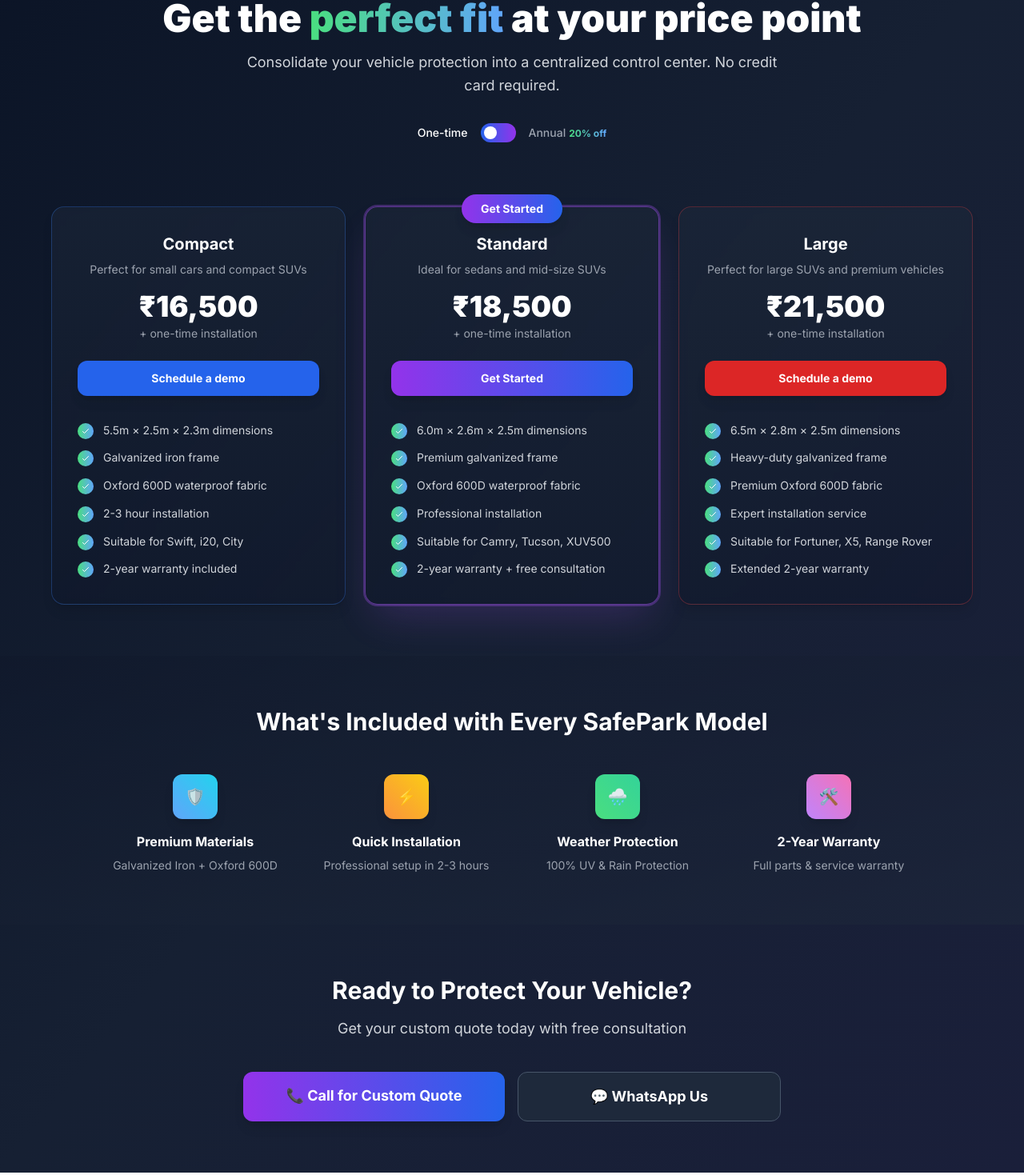
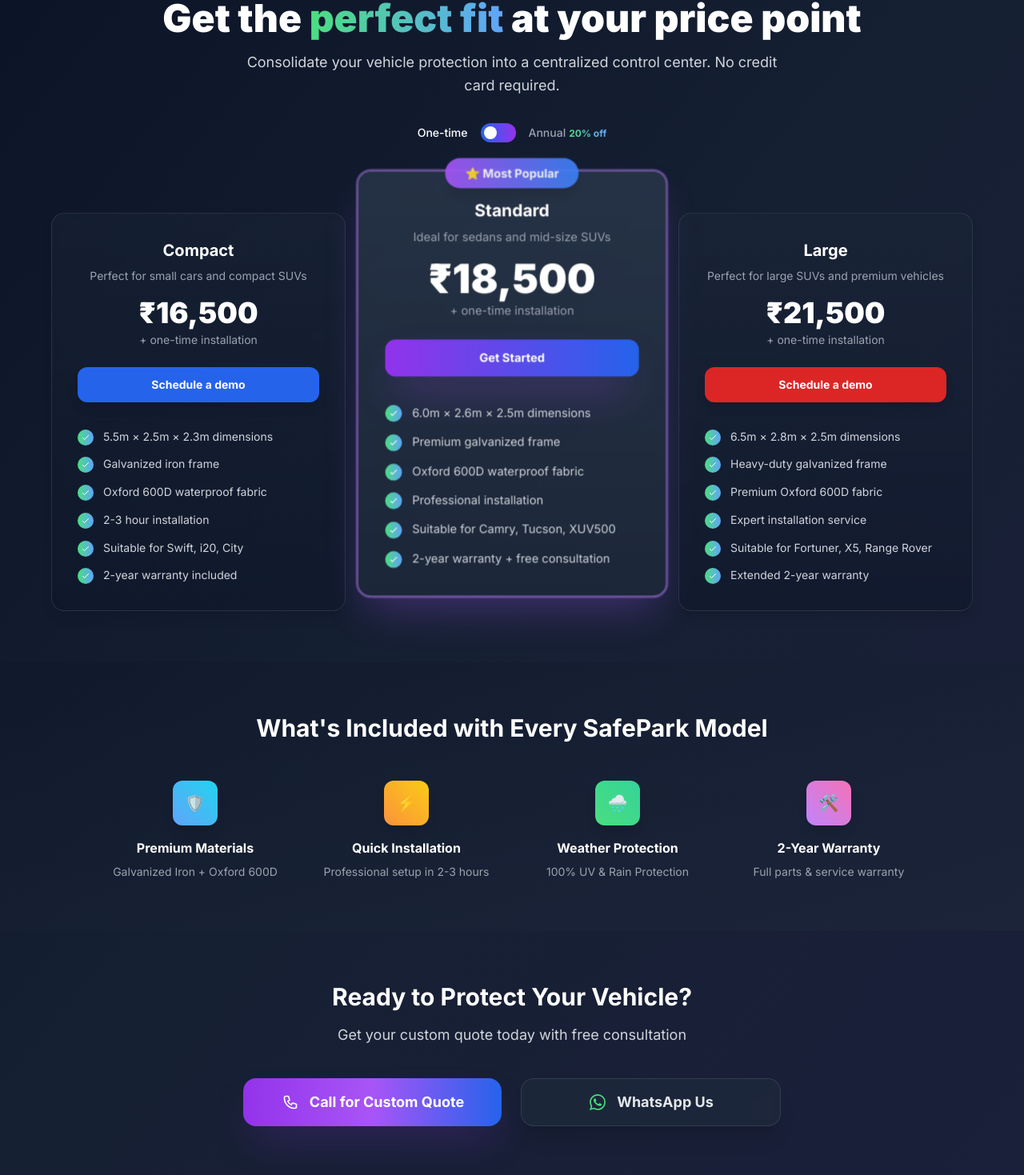
Before and after one commit to skillmates07-stack/safepark-website, a Next.js app: page /pricing in a window 1280 px wide. Shown: the part 169-1638 px from the top of the page at 80% size. Built offline with nearby package versions, Linux system fonts and the light colour scheme.

Commit message:
Update page.tsx

```diff
--- a/src/app/pricing/page.tsx
+++ b/src/app/pricing/page.tsx
@@ -106,36 +106,36 @@ export default function PricingPage() {
         </div>
       </section>
 
-      {/* PRICING CARDS */}
+      {/* ELEVATED PRICING CARDS */}
       <section className="px-4 lg:px-8 pb-16">
         <div className="max-w-6xl mx-auto">
-          <div className="grid grid-cols-1 md:grid-cols-3 gap-6">
-            {pricingPlans.map((plan) => (
+          <div className="grid grid-cols-1 md:grid-cols-3 gap-6 items-end">
+            {pricingPlans.map((plan, index) => (
               <div
                 key={plan.id}
-                className={`relative bg-gradient-to-b from-slate-800/50 to-slate-900/50 backdrop-blur-sm border rounded-2xl p-8 hover:scale-[1.02] transition-all duration-300 ${
+                className={`relative backdrop-blur-sm border rounded-2xl p-8 transition-all duration-300 ${
                   plan.popular
-                    ? 'border-purple-500/50 shadow-2xl shadow-purple-500/20 ring-2 ring-purple-500/30'
-                    : `${plan.borderColor} shadow-lg hover:shadow-xl`
+                    ? 'bg-gradient-to-b from-slate-700/60 to-slate-800/80 border-purple-400/60 shadow-2xl shadow-purple-500/30 ring-2 ring-purple-400/40 -translate-y-8 scale-105'
+                    : 'bg-gradient-to-b from-slate-800/40 to-slate-900/60 border-slate-600/40 shadow-lg hover:shadow-xl hover:scale-[1.02]'
                 }`}
               >
                 {/* Popular Badge */}
                 {plan.popular && (
                   <div className="absolute -top-4 left-1/2 transform -translate-x-1/2">
-                    <div className="bg-gradient-to-r from-purple-600 to-blue-600 text-white px-6 py-2 rounded-full text-sm font-bold shadow-lg">
-                      Get Started
+                    <div className="bg-gradient-to-r from-purple-500 to-blue-500 text-white px-6 py-2 rounded-full text-sm font-bold shadow-lg animate-pulse">
+                      ⭐ Most Popular
                     </div>
                   </div>
                 )}
 
                 {/* Plan Header */}
                 <div className="text-center mb-8">
-                  <h3 className="text-xl font-bold text-white mb-2">{plan.name}</h3>
+                  <h3 className={`text-xl font-bold text-white mb-2 ${plan.popular ? 'text-2xl' : ''}`}>{plan.name}</h3>
                   <p className="text-sm text-gray-400 mb-4">{plan.subtitle}</p>
 
                   {/* Price */}
                   <div className="mb-6">
-                    <div className="text-4xl font-black text-white mb-1">
+                    <div className={`font-black text-white mb-1 ${plan.popular ? 'text-5xl' : 'text-4xl'}`}>
                       {isAnnual
                         ? `₹${(parseInt(plan.monthlyPrice.replace('₹', '').replace(',', '')) * 0.8).toLocaleString()}`
                         : plan.monthlyPrice
@@ -151,9 +151,9 @@ export default function PricingPage() {
                     href="tel:+919600840058"
                     className={`w-full block py-3 px-6 ${
                       plan.popular
-                        ? 'bg-gradient-to-r from-purple-600 to-blue-600 hover:from-purple-500 hover:to-blue-500'
-                        : plan.buttonColor
-                    } text-white font-bold text-sm rounded-xl transition-all duration-300 hover:scale-105 shadow-lg text-center`}
+                        ? 'bg-gradient-to-r from-purple-600 to-blue-600 hover:from-purple-500 hover:to-blue-500 shadow-2xl shadow-purple-500/40'
+                        : plan.buttonColor + ' shadow-lg'
+                    } text-white font-bold text-sm rounded-xl transition-all duration-300 hover:scale-105 text-center`}
                   >
                     {plan.popular ? 'Get Started' : `Schedule a demo`}
                   </a>
@@ -201,17 +201,51 @@ export default function PricingPage() {
         </div>
       </section>
 
-      {/* CTA SECTION */}
+      {/* OPTIMIZED CTA SECTION */}
       <section className="px-4 lg:px-8 py-16">
         <div className="max-w-4xl mx-auto text-center">
           <h2 className="text-3xl font-bold text-white mb-4">Ready to Protect Your Vehicle?</h2>
           <p className="text-gray-300 text-lg mb-10">Get your custom quote today with free consultation</p>
-          <div className="flex flex-col sm:flex-row gap-4 justify-center max-w-2xl mx-auto">
-            <a href="tel:+919600840058" className="flex-1 bg-gradient-to-r from-purple-600 to-blue-600 hover:from-purple-500 hover:to-blue-500 text-white px-8 py-4 rounded-xl font-bold text-lg transition-all duration-300 text-center hover:scale-105 shadow-lg">
-              📞 Call for Custom Quote
+
+          <div className="flex flex-col sm:flex-row gap-6 justify-center items-center max-w-2xl mx-auto">
+            {/* PRIMARY BUTTON - Call */}
+            <a
+              href="tel:+919600840058"
+              className="group flex items-center justify-center gap-3 w-full sm:flex-1 bg-gradient-to-r from-purple-600 via-purple-500 to-blue-600 hover:from-purple-500 hover:via-purple-400 hover:to-blue-500 text-white px-8 py-4 rounded-2xl font-bold text-lg transition-all duration-300 shadow-2xl shadow-purple-600/25 hover:shadow-purple-500/40 hover:scale-[1.02] min-h-[60px]"
+            >
+              <div className="flex items-center justify-center w-6 h-6">
+                <svg
+                  className="w-5 h-5 text-white group-hover:scale-110 transition-transform duration-200"
+                  fill="none"
+                  stroke="currentColor"
+                  viewBox="0 0 24 24"
+                >
+                  <path
+                    strokeLinecap="round"
+                    strokeLinejoin="round"
+                    strokeWidth="2"
+                    d="M3 5a2 2 0 012-2h3.28a1 1 0 01.948.684l1.498 4.493a1 1 0 01-.502 1.21l-2.257 1.13a11.042 11.042 0 005.516 5.516l1.13-2.257a1 1 0 011.21-.502l4.493 1.498a1 1 0 01.684.949V19a2 2 0 01-2 2h-1C9.716 21 3 14.284 3 6V5z"
+                  />
+                </svg>
+              </div>
+              <span className="leading-none">Call for Custom Quote</span>
             </a>
-            <a href="https://wa.me/919600840058" className="flex-1 bg-slate-800 border border-slate-600 hover:border-slate-500 text-white px-8 py-4 rounded-xl font-bold text-lg transition-all duration-300 text-center hover:scale-105">
-              💬 WhatsApp Us
+
+            {/* SECONDARY BUTTON - WhatsApp */}
+            <a
+              href="https://wa.me/919600840058"
+              className="group flex items-center justify-center gap-3 w-full sm:flex-1 bg-slate-800/80 backdrop-blur-sm border border-slate-600/50 hover:border-slate-500/70 text-gray-200 hover:text-white px-8 py-4 rounded-2xl font-bold text-lg transition-all duration-300 shadow-xl hover:shadow-2xl hover:scale-[1.02] hover:bg-slate-700/80 min-h-[60px]"
+            >
+              <div className="flex items-center justify-center w-6 h-6">
+                <svg
+                  className="w-5 h-5 text-green-400 group-hover:scale-110 transition-transform duration-200"
+                  fill="currentColor"
+                  viewBox="0 0 24 24"
+                >
+                  <path d="M17.472 14.382c-.297-.149-1.758-.867-2.03-.967-.273-.099-.471-.148-.67.15-.197.297-.767.966-.94 1.164-.173.199-.347.223-.644.075-.297-.15-1.255-.463-2.39-1.475-.883-.788-1.48-1.761-1.653-2.059-.173-.297-.018-.458.13-.606.134-.133.298-.347.446-.52.149-.174.198-.298.298-.497.099-.198.05-.371-.025-.52-.075-.149-.669-1.612-.916-2.207-.242-.579-.487-.5-.669-.51-.173-.008-.371-.01-.57-.01-.198 0-.52.074-.792.372-.272.297-1.04 1.016-1.04 2.479 0 1.462 1.065 2.875 1.213 3.074.149.198 2.096 3.2 5.077 4.487.709.306 1.262.489 1.694.625.712.227 1.36.195 1.871.118.571-.085 1.758-.719 2.006-1.413.248-.694.248-1.289.173-1.413-.074-.124-.272-.198-.57-.347m-5.421 7.403h-.004a9.87 9.87 0 01-5.031-1.378l-.361-.214-3.741.982.998-3.648-.235-.374a9.86 9.86 0 01-1.51-5.26c.001-5.45 4.436-9.884 9.888-9.884 2.64 0 5.122 1.03 6.988 2.898a9.825 9.825 0 012.893 6.994c-.003 5.45-4.437 9.884-9.885 9.884m8.413-18.297A11.815 11.815 0 0012.05 0C5.495 0 .16 5.335.157 11.892c0 2.096.547 4.142 1.588 5.945L.057 24l6.305-1.654a11.882 11.882 0 005.683 1.448h.005c6.554 0 11.89-5.335 11.893-11.893A11.821 11.821 0 0020.885 3.787"/>
+                </svg>
+              </div>
+              <span className="leading-none">WhatsApp Us</span>
             </a>
           </div>
         </div>
```
